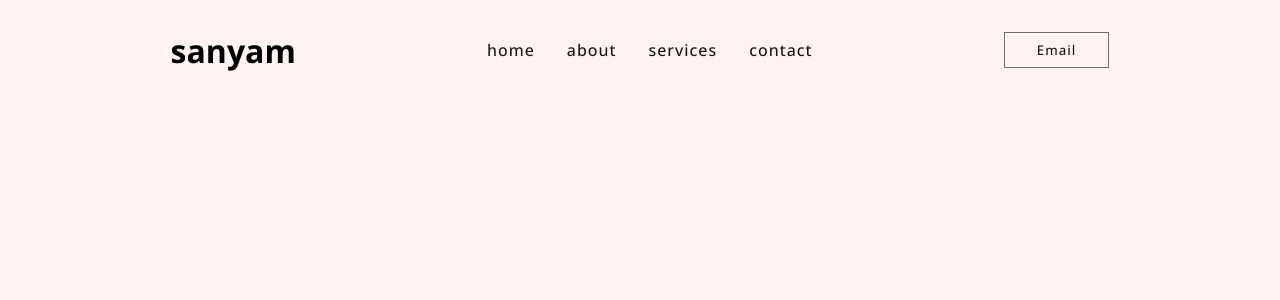
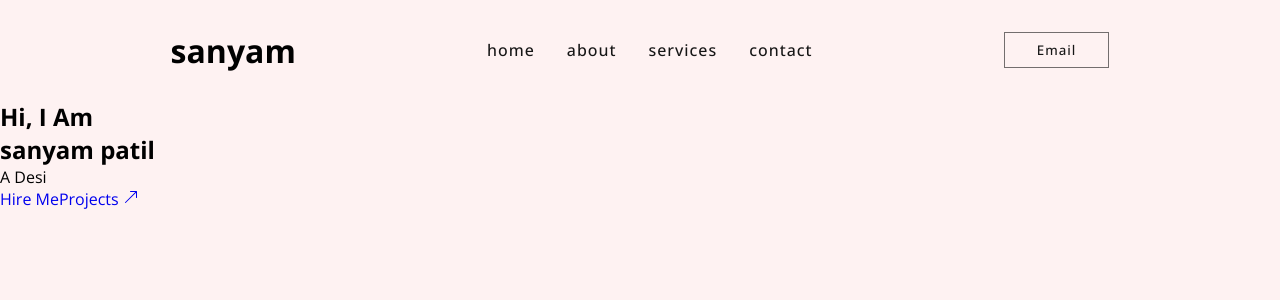
Before and after one commit to sanyampatil/-personal_portfolio, a React (Vite) app: page / in a window 1280 px wide. Shown: the top 300 px of the page. Built offline with nearby package versions, Linux system fonts and the light colour scheme.

Commit message:
start to build home pages

```diff
--- a/package.json
+++ b/package.json
@@ -10,9 +10,12 @@
     "preview": "vite preview"
   },
   "dependencies": {
+    "framer-motion": "^10.16.16",
     "react": "^18.2.0",
     "react-dom": "^18.2.0",
-    "sass": "^1.69.6"
+    "react-icons": "^4.12.0",
+    "sass": "^1.69.6",
+    "typewriter-effect": "^2.21.0"
   },
   "devDependencies": {
     "@types/react": "^18.2.43",
--- a/src/App.jsx
+++ b/src/App.jsx
@@ -1,6 +1,7 @@
 import { useState } from 'react'
 import './App.css'
 import Header from './components/Header'
+import Home from './components/Home'
 
 function App() {
   const [count, setCount] = useState(0)
@@ -9,6 +10,7 @@ function App() {
     <>
 
     <Header/>
+    <Home/>
     </>
 
 
--- /dev/null
+++ b/src/components/Home.jsx
@@ -0,0 +1,76 @@
+import React from 'react'
+import { BsArrowUpRight, BsChevronDown } from "react-icons/bs";
+import { animate, motion } from 'framer-motion'
+import Typewriter from 'typewriter-effect'
+import  myphoto from '../assets/myphoto.jpg'
+const Home = () => {
+  const animationClientsCount = () => {
+    animate(0, 100, {
+      duration: 1,
+      onUpdate: v => (clientCount.current.textContent = v.toFixed())
+    })
+  }
+  const animationProjectsCount = () => {
+    animate(0, 500, {
+      duration: 1,
+      onUpdate: v => (projectCount.current.textContent = v.toFixed())
+    })
+  }
+
+  const animations = {
+    h1: {
+      initial: {
+        x: '-100%',
+        opacity: 0
+      },
+      whileInView: {
+        x: 0,
+        opacity: 1
+      }
+    },
+    button: {
+      initial: {
+        y: '-100%',
+        opacity: 0
+      },
+      whileInView: {
+        y: 0,
+        opacity: 1
+      }
+    }
+  }
+  return (
+    <div id='home'>
+      <section>
+        <div>
+          <motion.h1 {...animations.h1}>
+            Hi, I Am <br /> sanyam patil
+          </motion.h1>
+
+          <Typewriter
+            options={{
+              strings: ['A Developer', 'A Designer', 'A Creator'],
+              autoStart: true,
+              loop: true,
+              cursor: '',
+              wrapperClassName: 'typewriterpara'
+            }}
+          />
+
+          <div>
+            <a href='mailto:official.6packprogrammer@gmail.com'>Hire Me</a>
+            <a href='#work'>
+              Projects <BsArrowUpRight />
+            </a>
+          </div>
+          <section>
+        {/* <img src={myphoto} alt="sanyam" /> */}
+      </section>
+
+        </div>
+      </section>
+    </div>
+  )
+}
+
+export default Home
--- a/src/styles/app.scss
+++ b/src/styles/app.scss
@@ -2,6 +2,7 @@
 
 @import "statics";
 @import "header";
+@import "home";
 
 
 
```
Also changed, not shown: src/assets/myphoto.jpg (added), src/styles/home.scss (added), 1 other file (tests, documents, lock files or other folders).
